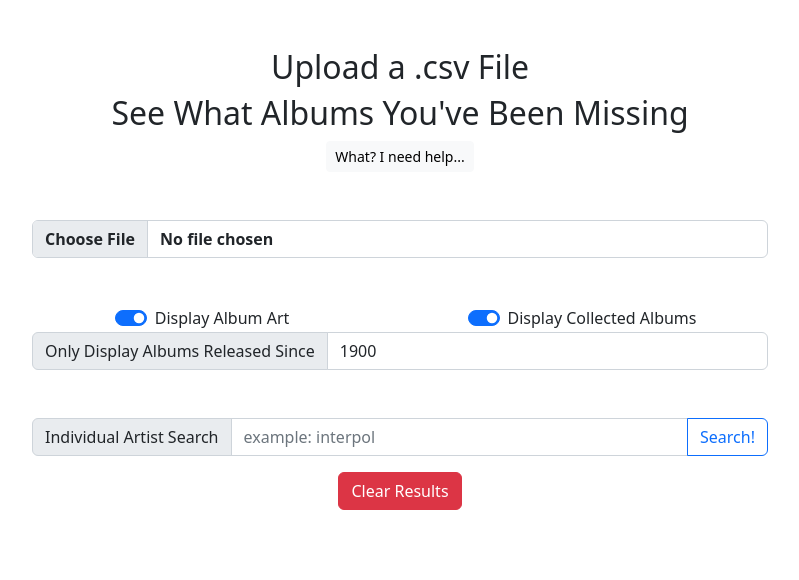
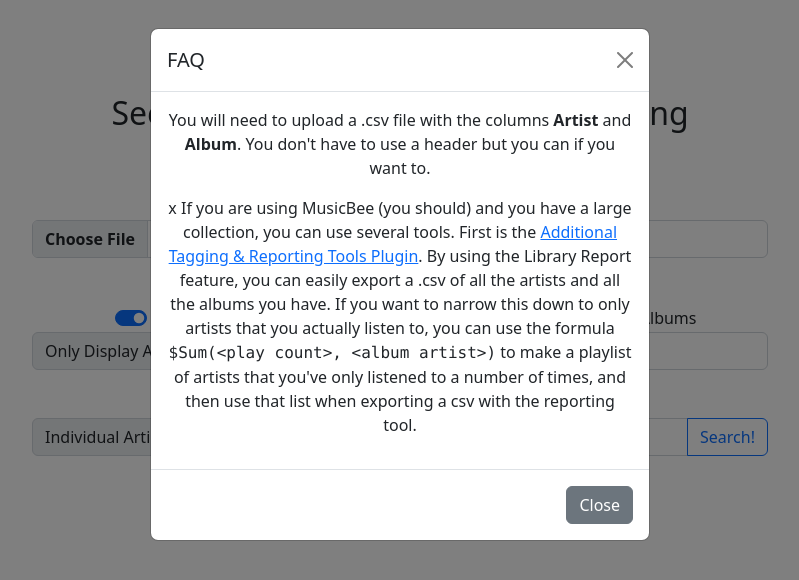
Before and after one commit to dave-ryan/find-new-releases, a Vue app: page / in a window 1280 px wide. Both pictures are taken after a click on the button "What? I need help...". Shown: the top 580 px of the page, without its empty margins (240-1039 px from the left). Built offline with nearby package versions, Linux system fonts and the light colour scheme.

Commit message:
actually enable modal by importing bootstrap

```diff
--- a/src/App.vue
+++ b/src/App.vue
@@ -213,21 +213,27 @@
             ></button>
           </div>
           <div class="modal-body">
-            You will need to upload a .csv file with the columns Artist and
-            Album. You don't have to use a header but you can if you want to. If
-            you are using MusicBee (you should) and you have a large collection,
-            you can use several tools. First is the
-            <a
-              href="https://www.getmusicbee.com/addons/plugins/49/additional-tagging-amp-reporting-tools/"
-              target="_blank"
-              >Additional Tagging & Reporting Tools Plugin</a
-            >. By using the Library Report feature, you can easily export a .csv
-            of all the artists and all the albums you have. If you want to
-            narrow this down to only artists that you actually listen to, you
-            can use the formula
-            <span class="font-monospace">{{ musicBeeFormula }}</span> to make a
-            playlist of artists that you've only listened to a number of times,
-            and then use that list when exporting a csv with the reporting tool.
+            <p>
+              You will need to upload a .csv file with the columns
+              <strong>Artist</strong> and <strong>Album</strong>. You don't have
+              to use a header but you can if you want to.
+            </p>
+            <p>
+              x If you are using MusicBee (you should) and you have a large
+              collection, you can use several tools. First is the
+              <a
+                href="https://www.getmusicbee.com/addons/plugins/49/additional-tagging-amp-reporting-tools/"
+                target="_blank"
+                >Additional Tagging & Reporting Tools Plugin</a
+              >. By using the Library Report feature, you can easily export a
+              .csv of all the artists and all the albums you have. If you want
+              to narrow this down to only artists that you actually listen to,
+              you can use the formula
+              <span class="font-monospace">{{ musicBeeFormula }}</span> to make
+              a playlist of artists that you've only listened to a number of
+              times, and then use that list when exporting a csv with the
+              reporting tool.
+            </p>
           </div>
           <div class="modal-footer">
             <button
--- a/src/main.js
+++ b/src/main.js
@@ -2,6 +2,7 @@ import { createApp } from "vue";
 import App from "./App.vue";
 import "bootstrap/dist/css/bootstrap.css";
 import axios from "axios";
+import "bootstrap";
 
 createApp(App).mount("#app");
 
```
